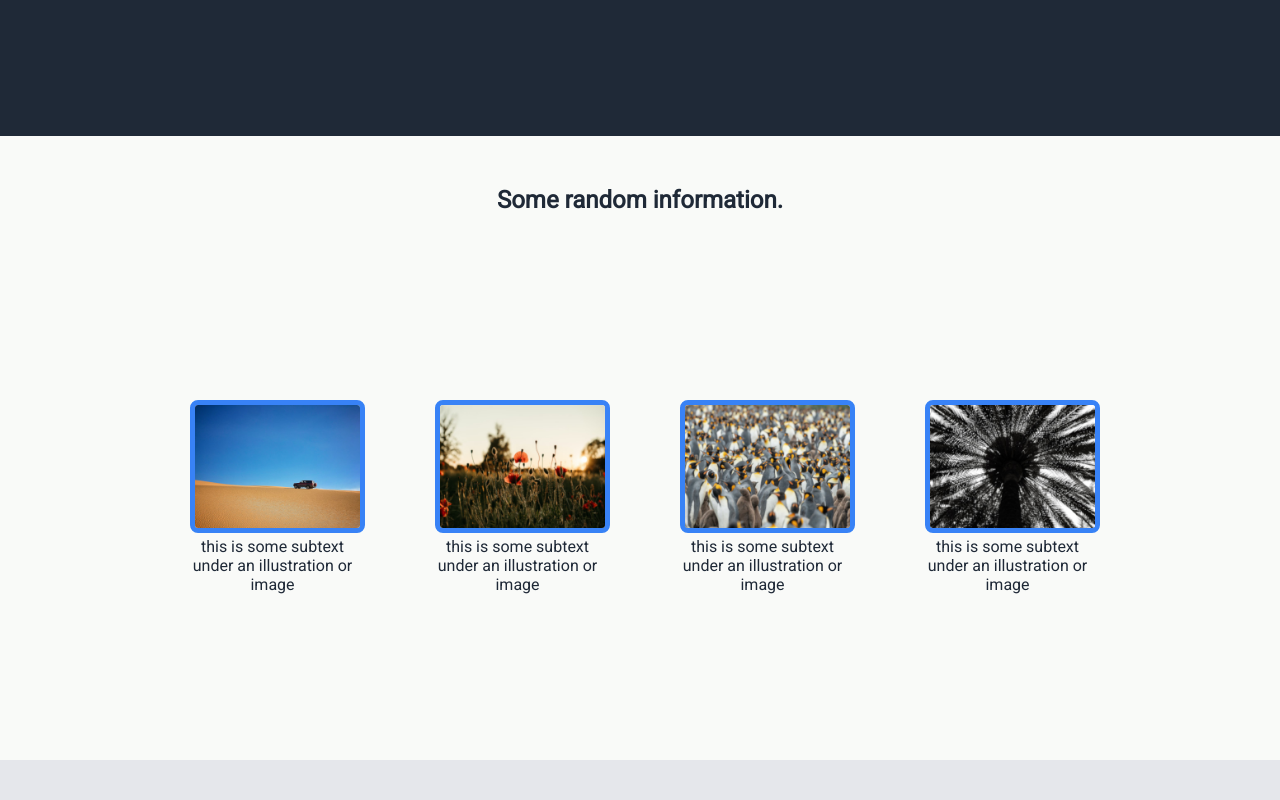
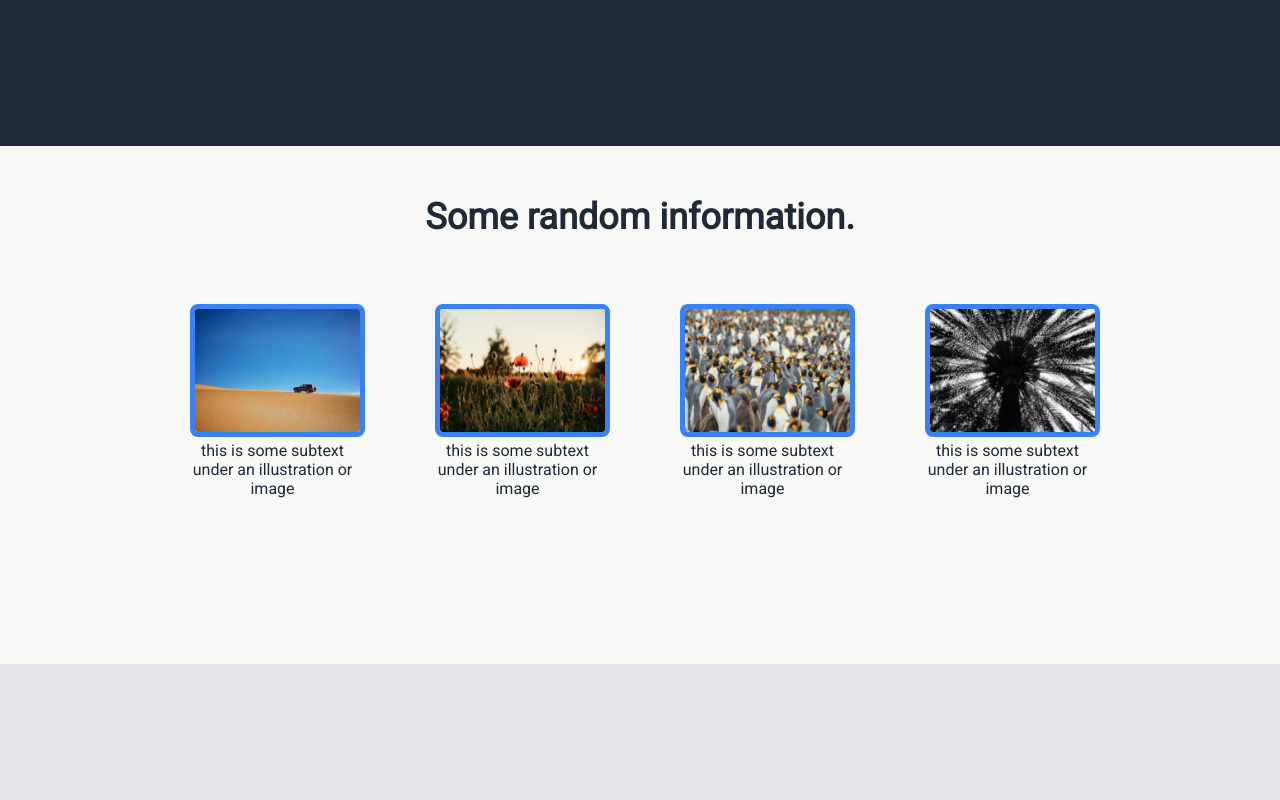
Before and after one commit to Tinfoil-droid/odin-landing, a plain HTML site: page index.html in a window 1280 px wide. Shown: the part 600-1400 px from the top of the page. Drawn offline with Linux system fonts and the light colour scheme.

Commit message:
fixed font size on h2 and ajusted spacing

```diff
--- a/style.css
+++ b/style.css
@@ -76,16 +76,18 @@ body {
 }
 
 .info h2 {
+    font-size: 36px;
    color: #1F2937;
    text-align: center;
    padding-top: 50px;
+   margin-bottom: 0;
 }
 
 .container-flex {
     display: flex;
     align-items: center;
     justify-content: center;
-    padding: 150px;
+    padding: 50px 150px 150px;
 }
 
 figcaption {
```
